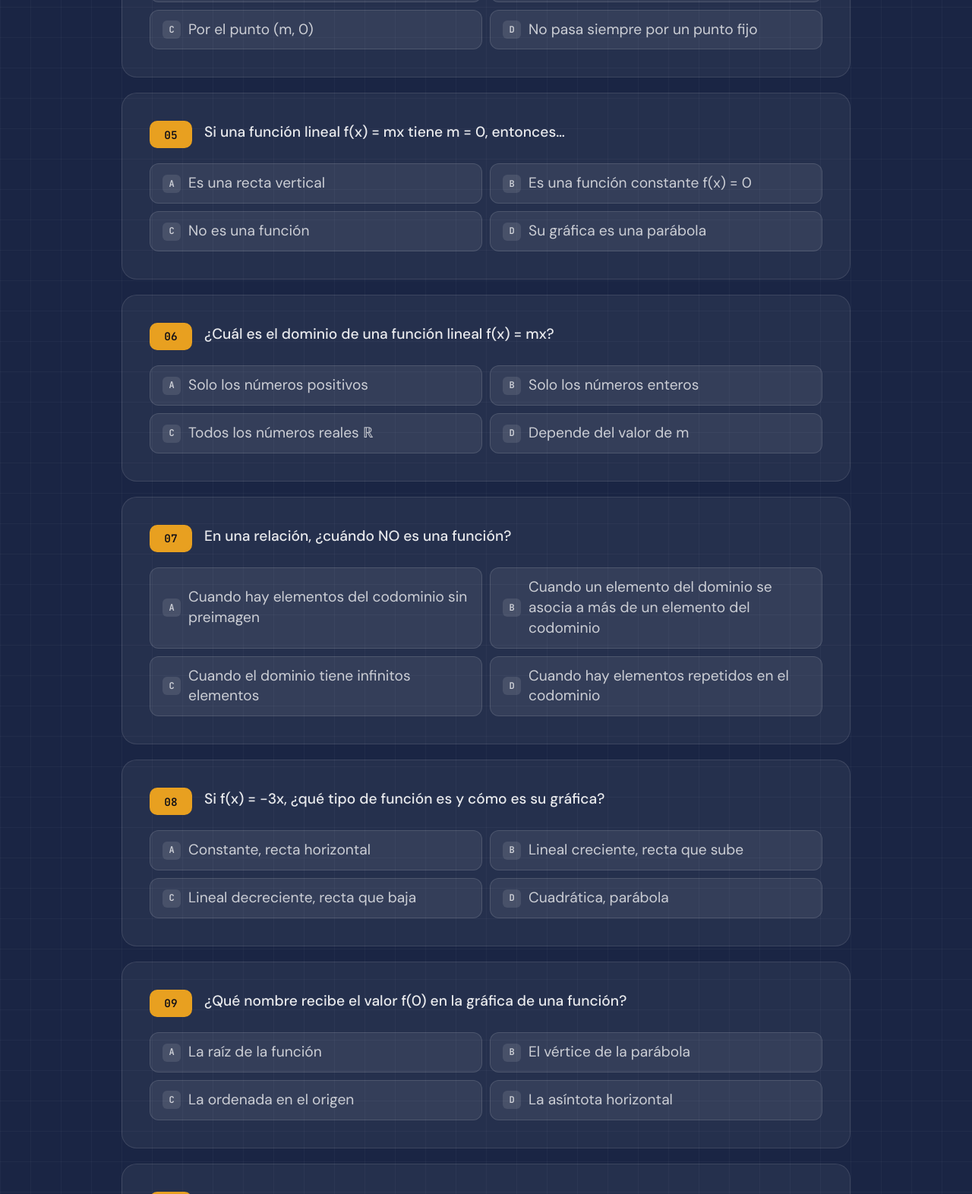
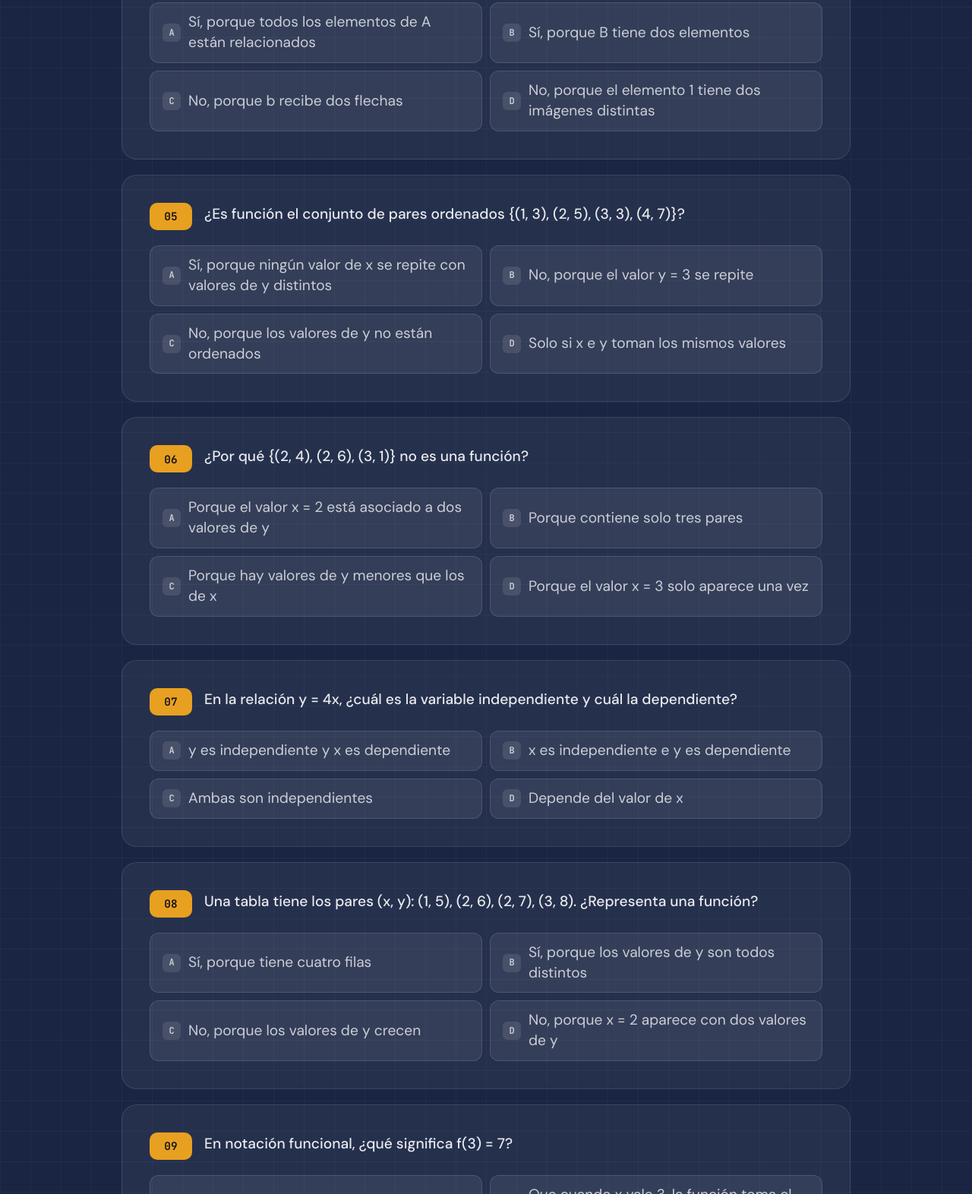
Before and after one commit to alusilcof5/finctions-upem, a website: page index.html in a window 1280 px wide. Shown: the part 6786-8358 px from the top of the page at 76% size. Drawn offline with nearby package versions, Linux system fonts and the light colour scheme.

Commit message:
Revise quiz questions and correct answers
Updated quiz questions and answers for clarity and correctness.

```diff
--- a/index.html
+++ b/index.html
@@ -1065,121 +1065,124 @@ function goTo(n) {
 document.getElementById('prevBtn').onclick = () => { goTo(current - 1); resetAuto(); };
 document.getElementById('nextBtn').onclick = () => { goTo(current + 1); resetAuto(); };
 
-
-
-/* ── QUIZ ──────────────────────────────────────── */
 const questions = [
   {
     q: "¿Cuál de las siguientes afirmaciones define correctamente una función?",
     opts: [
       "A cada elemento del dominio le pueden corresponder varios valores",
-      "A cada elemento del dominio le corresponde exactamente un valor del codominio",
       "Todos los elementos del codominio deben tener una preimagen",
-      "El dominio y el codominio deben ser iguales"
+      "A cada elemento del dominio le corresponde exactamente un elemento del codominio",
+      "El dominio y el codominio deben tener el mismo número de elementos"
+    ],
+    correct: 2,
+    feedback: "La clave es la unicidad: cada x del dominio tiene una única imagen y. Pueden quedar elementos del codominio sin preimagen."
+  },
+  {
+    q: "¿Qué prueba gráfica permite comprobar si una curva es la gráfica de una función?",
+    opts: [
+      "La prueba de la recta horizontal",
+      "El cálculo del discriminante",
+      "La regla de Ruffini",
+      "La prueba de la recta vertical"
+    ],
+    correct: 3,
+    feedback: "Si alguna recta vertical corta la curva en más de un punto, un mismo x tendría varias imágenes y la curva no es función."
+  },
+  {
+    q: "Sea la relación de A = {1, 2, 3} en B = {a, b} dada por 1→a, 2→a, 3→b. ¿Es una función?",
+    opts: [
+      "No, porque a recibe dos flechas",
+      "Sí, porque cada elemento de A tiene una única flecha",
+      "No, porque B tiene menos elementos que A",
+      "Sí, pero solo si se añade una flecha desde b"
     ],
     correct: 1,
-    feedback: "✅ Exacto. La clave es la unicidad: a cada x del dominio le corresponde un único y. Puede haber elementos del codominio sin preimagen."
+    feedback: "Lo que importa es que de cada elemento de A salga una sola flecha. Que dos elementos lleguen al mismo valor sí está permitido."
   },
   {
-    q: "¿Qué herramienta gráfica permite verificar si una curva es una función?",
+    q: "Sea la relación de A = {1, 2, 3} en B = {a, b} dada por 1→a, 1→b, 2→b, 3→a. ¿Es una función?",
     opts: [
-      "La prueba de la recta horizontal",
-      "La prueba de la recta vertical",
-      "El cálculo del discriminante",
-      "La regla de Ruffini"
+      "Sí, porque todos los elementos de A están relacionados",
+      "Sí, porque B tiene dos elementos",
+      "No, porque b recibe dos flechas",
+      "No, porque el elemento 1 tiene dos imágenes distintas"
+    ],
+    correct: 3,
+    feedback: "Del elemento 1 salen dos flechas (a y b). Un mismo valor de la variable independiente no puede tener dos imágenes."
+  },
+  {
+    q: "¿Es función el conjunto de pares ordenados {(1, 3), (2, 5), (3, 3), (4, 7)}?",
+    opts: [
+      "Sí, porque ningún valor de x se repite con valores de y distintos",
+      "No, porque el valor y = 3 se repite",
+      "No, porque los valores de y no están ordenados",
+      "Solo si x e y toman los mismos valores"
+    ],
+    correct: 0,
+    feedback: "Repetir un valor de y es válido. Lo que invalida una función es repetir un valor de x con imágenes distintas."
+  },
+  {
+    q: "¿Por qué {(2, 4), (2, 6), (3, 1)} no es una función?",
+    opts: [
+      "Porque el valor x = 2 está asociado a dos valores de y",
+      "Porque contiene solo tres pares",
+      "Porque hay valores de y menores que los de x",
+      "Porque el valor x = 3 solo aparece una vez"
+    ],
+    correct: 0,
+    feedback: "El valor x = 2 aparece con y = 4 y con y = 6. Incumple la condición de función."
+  },
+  {
+    q: "En la relación y = 4x, ¿cuál es la variable independiente y cuál la dependiente?",
+    opts: [
+      "y es independiente y x es dependiente",
+      "x es independiente e y es dependiente",
+      "Ambas son independientes",
+      "Depende del valor de x"
     ],
     correct: 1,
-    feedback: "✅ La prueba de la recta vertical: si cualquier recta vertical corta la gráfica en más de un punto, la curva NO es una función."
+    feedback: "Elegimos libremente x (independiente); el valor de y (dependiente) queda determinado por él."
   },
   {
-    q: "Una función lineal tiene la forma f(x) = mx. ¿Qué representa la m?",
+    q: "Una tabla tiene los pares (x, y): (1, 5), (2, 6), (2, 7), (3, 8). ¿Representa una función?",
     opts: [
-      "La ordenada en el origen",
-      "El punto de corte con el eje X",
-      "La pendiente de la recta",
-      "El dominio de la función"
+      "Sí, porque tiene cuatro filas",
+      "Sí, porque los valores de y son todos distintos",
+      "No, porque los valores de y crecen",
+      "No, porque x = 2 aparece con dos valores de y"
     ],
-    correct: 2,
-    feedback: "✅ Correcto. La m es la pendiente, que indica cuánto sube o baja la recta. Si m > 0 es creciente, si m < 0 es decreciente."
+    correct: 3,
+    feedback: "Que todos los valores de y sean distintos no basta: hay que revisar que ningún x se repita con imágenes diferentes."
   },
   {
-    q: "¿Por qué punto pasa siempre una función lineal f(x) = mx?",
+    q: "En notación funcional, ¿qué significa f(3) = 7?",
     opts: [
-      "Por el punto (1, 1)",
-      "Por el origen (0, 0)",
-      "Por el punto (m, 0)",
-      "No pasa siempre por un punto fijo"
+      "Que multiplicamos f por 3 y obtenemos 7",
+      "Que cuando x vale 3, la función toma el valor 7",
+      "Que f vale 3 cuando x vale 7",
+      "Que la función tiene 3 raíces y 7 extremos"
     ],
     correct: 1,
-    feedback: "✅ Exacto. Como f(0) = m·0 = 0, toda función lineal pasa por el origen. Si no pasa por el origen, es una función afín."
+    feedback: "f(3) = 7 indica que la imagen de x = 3 es y = 7. Corresponde al punto (3, 7) de la gráfica."
   },
   {
-    q: "Si una función lineal f(x) = mx tiene m = 0, entonces…",
+    q: "¿Cuál de estas relaciones es una función?",
     opts: [
-      "Es una recta vertical",
-      "Es una función constante f(x) = 0",
-      "No es una función",
-      "Su gráfica es una parábola"
+      "A cada fecha, las personas que nacieron ese día",
+      "A cada persona, su fecha de nacimiento",
+      "A cada país, las personas que viven en él",
+      "A cada apellido, las personas que lo tienen"
     ],
     correct: 1,
-    feedback: "✅ Correcto. Si m = 0, entonces f(x) = 0·x = 0 para todo x. Es la función constante cero, una recta horizontal sobre el eje X."
-  },
-  {
-    q: "¿Cuál es el dominio de una función lineal f(x) = mx?",
-    opts: [
-      "Solo los números positivos",
-      "Solo los números enteros",
-      "Todos los números reales ℝ",
-      "Depende del valor de m"
-    ],
-    correct: 2,
-    feedback: "✅ Perfecto. El dominio de cualquier función lineal es ℝ (todos los reales), ya que se puede evaluar para cualquier valor de x."
-  },
-  {
-    q: "En una relación, ¿cuándo NO es una función?",
-    opts: [
-      "Cuando hay elementos del codominio sin preimagen",
-      "Cuando un elemento del dominio se asocia a más de un elemento del codominio",
-      "Cuando el dominio tiene infinitos elementos",
-      "Cuando hay elementos repetidos en el codominio"
-    ],
-    correct: 1,
-    feedback: "✅ Exacto. Si un mismo x tiene dos imágenes distintas, rompe la regla de unicidad y no es función. Ejemplo: x² tiene dos raíces (+√ y −√)."
-  },
-  {
-    q: "Si f(x) = −3x, ¿qué tipo de función es y cómo es su gráfica?",
-    opts: [
-      "Constante, recta horizontal",
-      "Lineal creciente, recta que sube",
-      "Lineal decreciente, recta que baja",
-      "Cuadrática, parábola"
-    ],
-    correct: 2,
-    feedback: "✅ Correcto. Es lineal con m = −3 < 0, por lo que es decreciente. Su recta pasa por el origen y baja de izquierda a derecha."
-  },
-  {
-    q: "¿Qué nombre recibe el valor f(0) en la gráfica de una función?",
-    opts: [
-      "La raíz de la función",
-      "El vértice de la parábola",
-      "La ordenada en el origen",
-      "La asíntota horizontal"
-    ],
-    correct: 2,
-    feedback: "✅ Correcto. f(0) es el punto donde la gráfica corta al eje Y, que se llama ordenada en el origen. Las raíces son donde f(x) = 0."
-  },
-  {
-    q: "Para que una gráfica represente una función, cada valor de x debe tener…",
-    opts: [
-      "Al menos un valor de y asociado",
-      "Exactamente un valor de y asociado",
-      "Dos valores de y asociados",
-      "Un valor de y positivo"
-    ],
-    correct: 1,
-    feedback: "✅ Perfecto. Es la definición de función: cada x del dominio tiene exactamente una imagen y. Ni cero, ni dos o más."
+    feedback: "Cada persona tiene una única fecha de nacimiento. En las otras opciones, un mismo elemento de partida se relaciona con varios."
   }
 ];
+
+/* 2) ── En answer(), sustituye la línea fb.textContent = ... por: ─────── */
+// fb.textContent = (oi === q.correct ? '✅ Correcto. ' : '❌ No es correcto. ') + q.feedback;
+
+/* 3) ── Añade esta función junto al carrusel (evita "resetAuto is not defined") ── */
+function resetAuto() { /* sin autoplay: no hace nada */ }
 
 let answered = new Array(10).fill(false);
 let score = 0;
```
